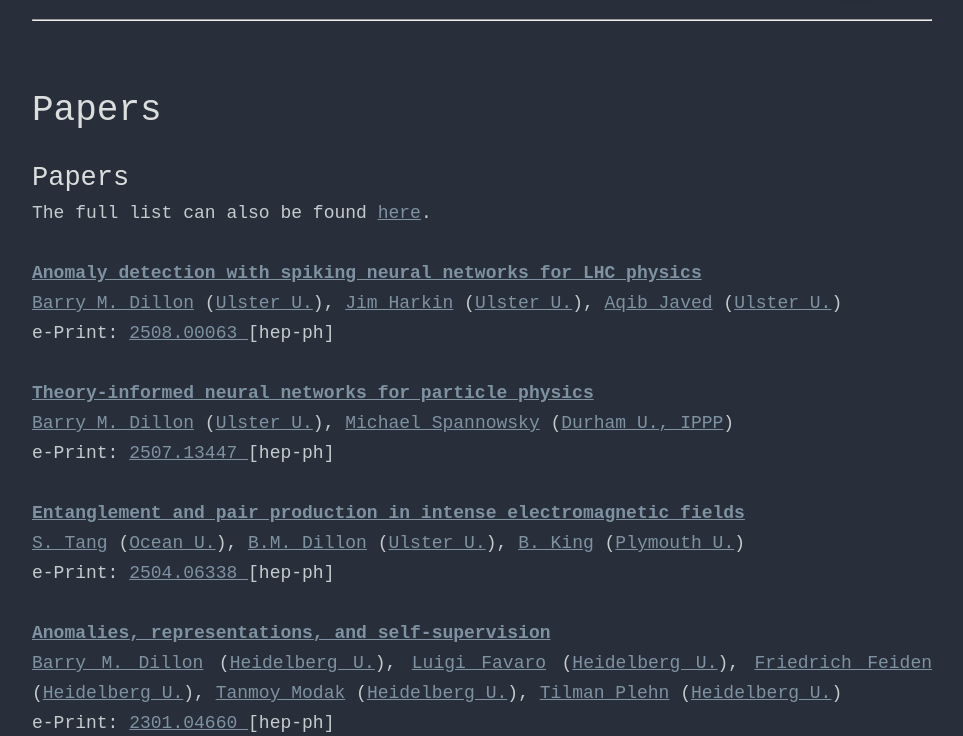
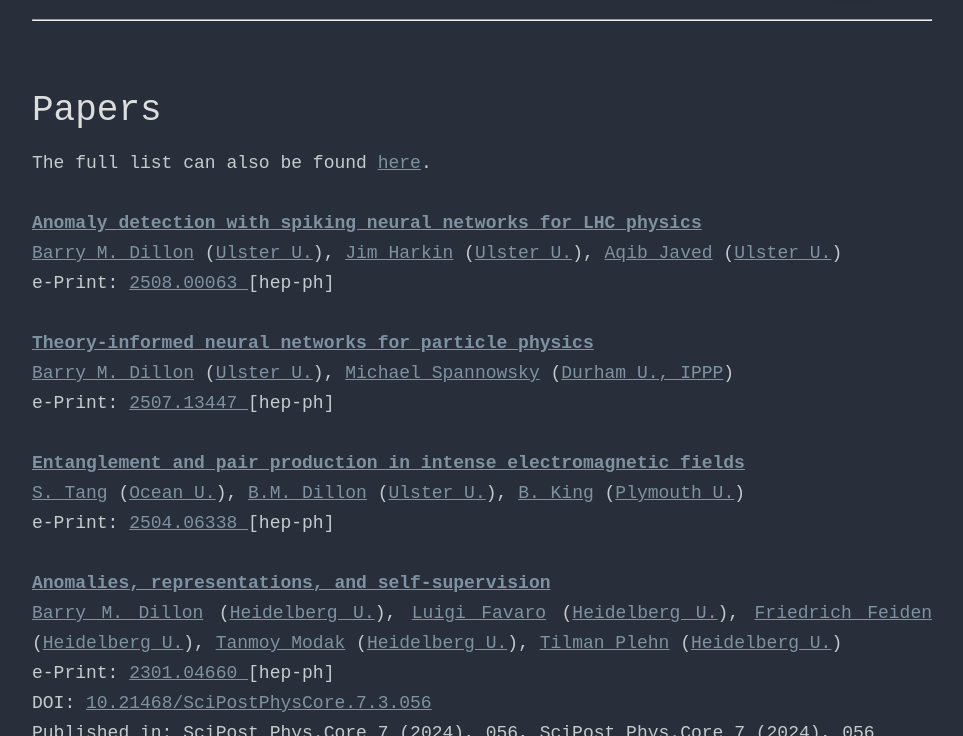
Before and after one commit to bmdillon/bmdillon.github.io, a Jekyll site: the page built from papers/index.md, in a window 1280 px wide and 900 px high, cut to the strip 164-900 px from the top of the window. Shown: the whole strip, without its empty margins (158-1121 px from the left). Built offline with Jekyll 4.4.1, drawn with Linux system fonts in a browser that asks for light colours.

Commit message:
Update index.md

```diff
--- a/papers/index.md
+++ b/papers/index.md
@@ -3,7 +3,6 @@
 title: Papers
 ---
 
-## Papers
 <html>
 <body>
 The full list can also be found <a href="https://inspirehep.net/authors/1515597" target="_blank" rel="noopener noreferrer">here</a>.
```
